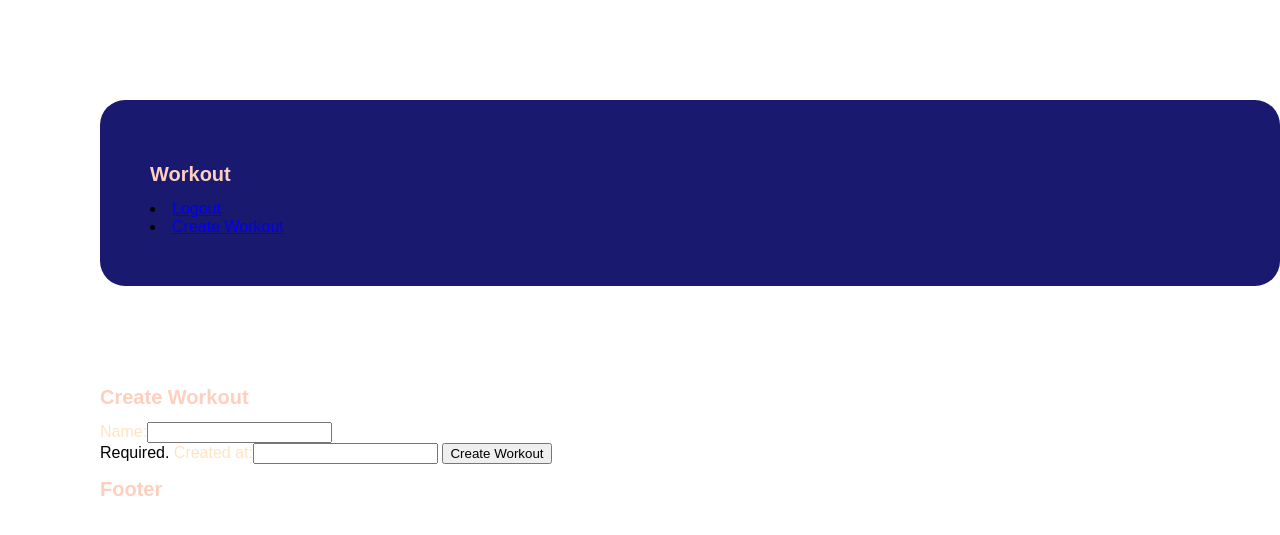
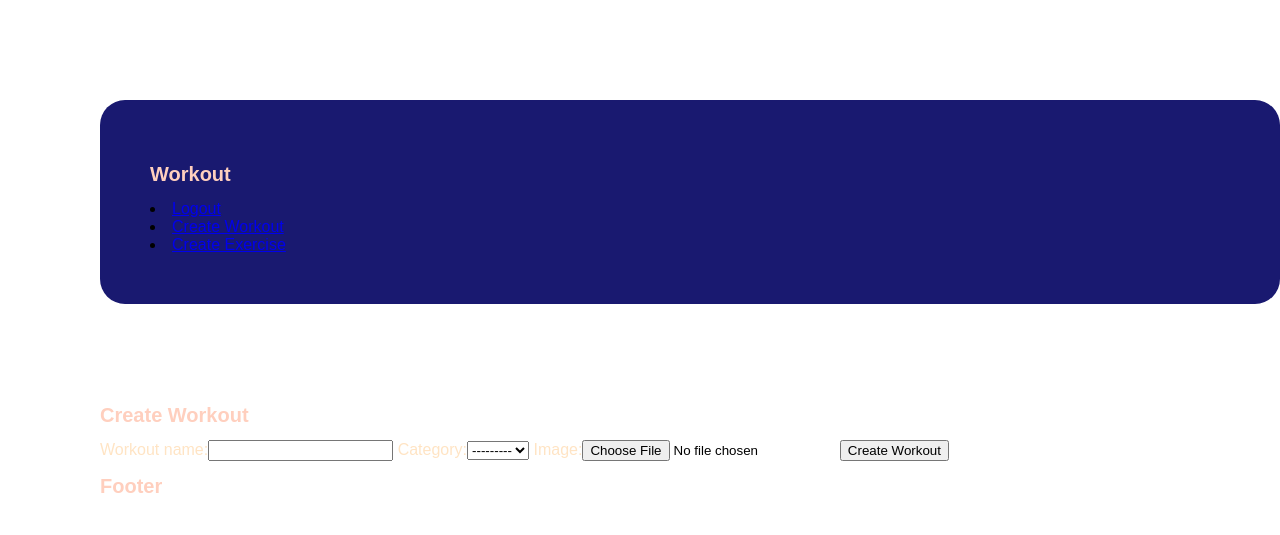
Before and after one commit to Daddara/T-302-HONN, a Django app: page /workout/ in a window 1280 px wide. Shown: the top 535 px of the page. Run offline with Django 3.2, Linux system fonts and the light colour scheme; the visitor is signed in with stand-in values (Sample User, id 1); data that the repository does not hold is empty.

Commit message:
xFrednet/05-create-workout

```diff
--- a/workoutapp/templates/base.html
+++ b/workoutapp/templates/base.html
@@ -22,6 +22,7 @@
         {% if user.is_authenticated %}
         <li><a href="{% url 'logout' %}">Logout</a></li>
         <li><a href="{% url 'create workout' %}">Create Workout</a></li>
+        <li><a href="{% url 'create exercise' %}">Create Exercise</a></li>
         {% else %}
         <li><a href="{% url 'login' %}">Login</a></li>
         <li><a href="{% url 'register' %}">Sign up</a></li>
--- a/workoutapp/workout/forms/create_workout_form.py
+++ b/workoutapp/workout/forms/create_workout_form.py
@@ -1,10 +1,12 @@
 from django import forms
-from ..models import Workout, Exercise, WorkoutManager
+from ..models import Workout, Exercise, WorkoutManager, UnitType, Category, User
 
 
-class WorkoutForm(forms.Form):
-    name = forms.CharField(max_length=30, required=True, help_text='Required.')
-    created_at = forms.DateField(required=True)
+
+class CreateWorkoutForm(forms.Form):
+    workout_name = forms.CharField(max_length=30, required=True)
+    category = forms.ModelChoiceField(queryset=Category.objects.all())
+    image = forms.ImageField()
 
     class Meta:
         model = Workout
@@ -12,12 +14,12 @@ class WorkoutForm(forms.Form):
 
 
 class WorkoutManagerForm(forms.Form):
+    workout = forms.ModelChoiceField(queryset=Workout.objects.all())
+    exercise = forms.ModelChoiceField(queryset=Exercise.objects.all())
+    unit = forms.ModelChoiceField(queryset=UnitType.objects.all())
+    reps = forms.IntegerField(required=True)
+    quantity = forms.IntegerField(required=True)
+
     class Meta:
         model = WorkoutManager
         fields = ('workout', 'exercise', 'unit', 'reps', 'quantity')
-
-
-class ExerciseForm(forms.Form):
-    class Meta:
-        model = Exercise
-        fields = ('title', 'description', 'image', 'equipment')
--- a/workoutapp/workout/urls.py
+++ b/workoutapp/workout/urls.py
@@ -3,4 +3,6 @@ from . import views
 
 urlpatterns = [
     path('', views.create_workout, name='create workout'),
+    path('', views.create_exercise, name='create exercise'),
+
 ]
--- a/workoutapp/workout/views.py
+++ b/workoutapp/workout/views.py
@@ -1,28 +1,41 @@
 from django.shortcuts import render, redirect
 # Create your views here.
 from django.http import HttpResponse
-from .forms.create_workout_form import WorkoutForm, WorkoutManagerForm, ExerciseForm
-
-
-def index(request):
-    return HttpResponse ("Example")
+from .forms.create_workout_form import CreateWorkoutForm, WorkoutManagerForm
+from .forms.create_exercise_form import ExerciseForm
 
 
 def create_workout(request):
     if request.method == 'POST':
-        workout_form = WorkoutForm(data=request.POST)
+        workout_form = CreateWorkoutForm(data=request.POST)
         workout_man_form = WorkoutManagerForm(data=request.POST)
-        exercise_form = ExerciseForm(data=request.POST)
+        exercise_form = ExerciseForm(data=request.GET)
         if workout_form.is_valid() and workout_man_form.is_valid() and exercise_form.is_valid():
             workout_form.save()
             workout_man_form.save()
             exercise_form.save()
             workout_man_form.workout = workout_form
+            workout_man_form.exercise = exercise_form
             return redirect('user/placeholder_page.html')
 
         return render(request, 'createWorkout/create_workout.html', {
-            'form': WorkoutForm(), 'errors': workout_form.errors})
+            'form': CreateWorkoutForm(), 'errors': workout_form.errors})
 
     else:
-        form = WorkoutForm()
+        form = CreateWorkoutForm()
     return render(request, 'createWorkout/create_workout.html', {'form': form})
+
+
+def create_exercise(request):
+    if request.method == 'POST':
+        exercise_form = ExerciseForm(data=request.POST)
+        if exercise_form.is_valid():
+            exercise_form.save()
+            return redirect('user/placeholder_page.html')
+
+        return render(request, 'createExercise/create_exercise.html', {
+            'form': ExerciseForm(), 'errors': exercise_form.errors})
+
+    else:
+        form = ExerciseForm()
+    return render(request, 'createExercise/create_exercise.html', {'form': form})
```
Also changed, not shown: workoutapp/templates/createExercise/create_exercise.html (added, +12 -0 lines), workoutapp/workout/forms/create_exercise_form.py (added, +11 -0 lines).
